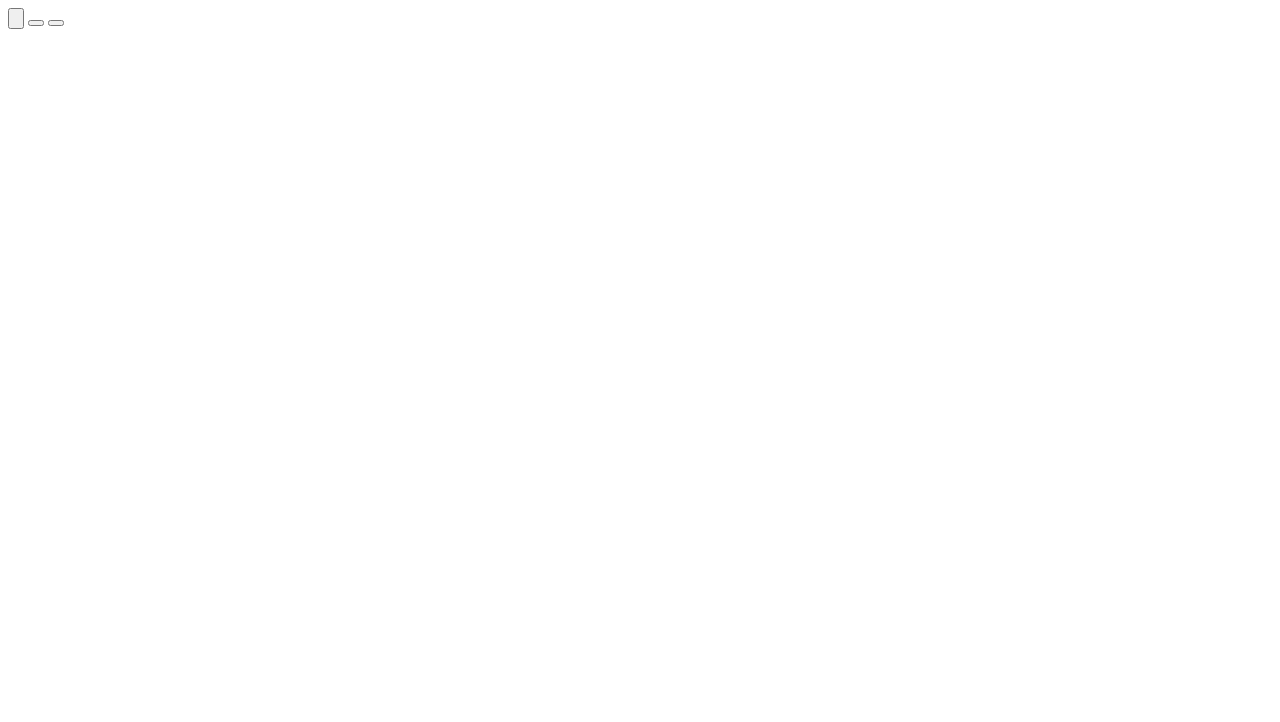
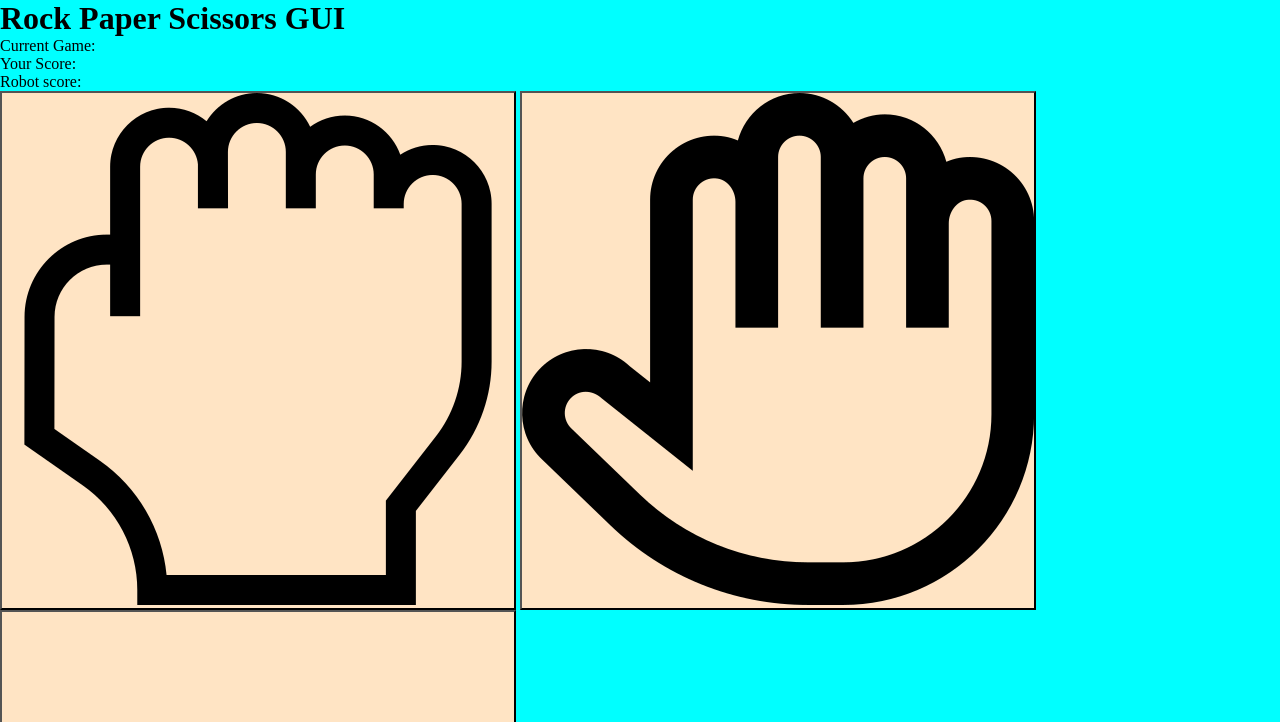
Before and after one commit to SpicyCrisps/odin-rock-paper-scissors, a plain HTML site: page index.html in a window 1280 px wide. Shown: the top 722 px of the page. Drawn offline with Linux system fonts and the light colour scheme.

Commit message:
Choice buttons all hooked up, beginning of HTML page structure and CSS styling. Icon GFX.

```diff
--- a/index.html
+++ b/index.html
@@ -1,6 +1,7 @@
 <!DOCTYPE html>
 <html lang="en">
 <head>
+    <link rel="stylesheet" href="styles.css">
     <script src="scripts/main.js" defer></script>
     <meta charset="UTF-8">
     <meta name="viewport" content="width=device-width, initial-scale=1.0">
@@ -8,9 +9,34 @@
 </head>
 <body>
     <div id="container">
-        <button id="btn_rock"><img src="" alt=""></button>
-        <button id="btn_paper"></button>
-        <button id="btn_scissors"></button>
+
+        <div class="flex"></div>
+        <div class="flex" id="middle">
+            <h1>Rock Paper Scissors GUI</h1>
+            <div>
+                <p>
+                    Current Game:
+                </p>
+                <p>
+                    Your Score:
+                </p>
+                <p>
+                    Robot score:
+                </p>
+                <button id="btn_rock">
+                    <img src="assets/gfx/fist.png" alt="">
+                </button>
+                <button id="btn_paper">
+                    <img src="assets/gfx/hand-paper.png" alt="">
+                </button>
+                <button id="btn_scissors">
+                    <img src="assets/gfx/scissors.png" alt="">
+                </button>
+            </div>
+
+        </div>
+        <div class="flex"></div>
+
     </div>
 </body>
 </html>
--- a/scripts/main.js
+++ b/scripts/main.js
@@ -26,6 +26,7 @@ function getComputerChoice() {
 
 }
 
+//Could probably be a nicer switch
 function getHumanChoice(playerChoice) {
 
     let validChoice = null
--- a/styles.css
+++ b/styles.css
@@ -0,0 +1,15 @@
+*
+{
+    margin: 0;
+    padding: 0;
+}
+
+body
+{
+    background-color: aqua;
+}
+
+button
+{
+    background-color: bisque;
+}
```
Also changed, not shown: assets/gfx/fist.png (added), assets/gfx/hand-paper.png (added), assets/gfx/scissors.png (added), 1 other file.
